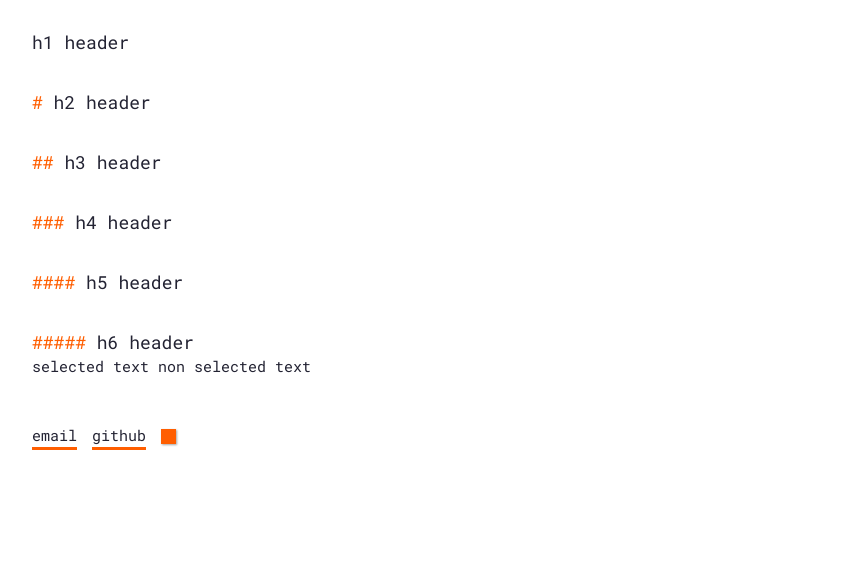
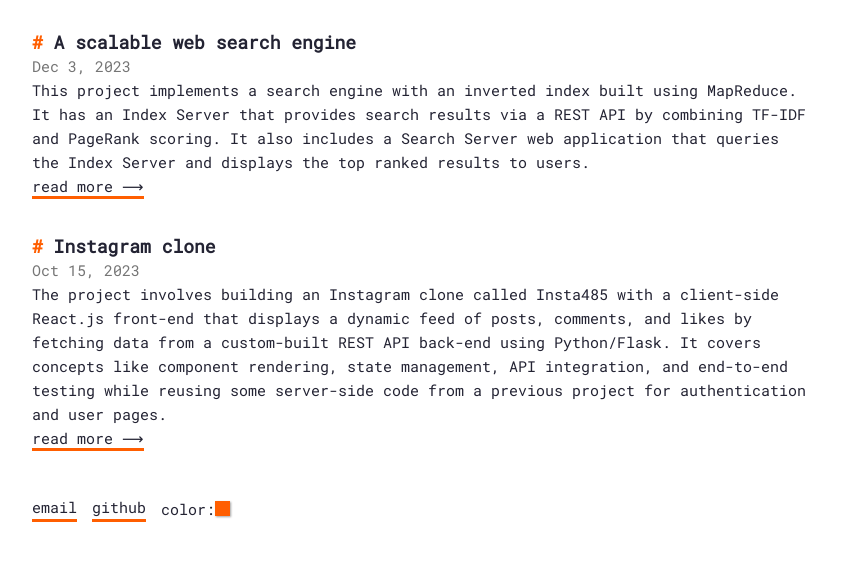
Before and after one commit to hunterros-s/SI339_final_project, a plain HTML site: page index.html in a window 1280 px wide. Shown: the part 45-606 px from the top of the page, without its empty margins (217-1061 px from the left). Drawn offline with Linux system fonts and the light colour scheme.

Commit message:
add basic content

```diff
--- a/css/blog.css
+++ b/css/blog.css
@@ -40,6 +40,10 @@ h4::before { color: var(--main-color); content: '### '; }
 h5::before { color: var(--main-color); content: '#### '; }
 h6::before { color: var(--main-color); content: '##### '; }
 
+time {
+    color: #757575;
+}
+
 header {
     display: flex;
     flex-wrap: wrap;
@@ -58,13 +62,20 @@ a:hover {
     box-shadow: var(--box-shadow);
 }
 
+.title {
+    font-weight: bold;
+}
+.title a {
+    border: none;
+}
+
 /* Footer styling */
 footer {
     margin-top: 3em;
     display: flex;
     align-items: center;
 }
-footer > * {
+footer > a {
     display: block;
     margin-right: 1rem;
 }
--- a/index.html
+++ b/index.html
@@ -17,17 +17,35 @@
         <nav>links here</nav>
     </header>
     <main>
-        <h1>h1 header</h1>
-        <h2>h2 header</h2>
-        <h3>h3 header</h3>
-        <h4>h4 header</h4>
-        <h5>h5 header</h5>
-        <h6>h6 header</h6>
-        <p>selected text non selected text</p>
+        <div class="blog-item">
+            <h2 class="title"><a href="test">
+                A scalable web search engine
+            </a></h2>
+            <time datetime="2023-12-3">
+                Dec 3, 2023
+            </time>
+            <p>
+                This project implements a search engine with an inverted index built using MapReduce. It has an Index Server that provides search results via a REST API by combining TF-IDF and PageRank scoring. It also includes a Search Server web application that queries the Index Server and displays the top ranked results to users.
+            </p>
+            <a href="test.com">read more ⟶</a>
+        </div>
+        <div class="blog-item">
+            <h2 class="title"><a href="test">
+                Instagram clone
+            </a></h2>
+            <time datetime="2023-10-15">
+                Oct 15, 2023
+            </time>
+            <p>
+                The project involves building an Instagram clone called Insta485 with a client-side React.js front-end that displays a dynamic feed of posts, comments, and likes by fetching data from a custom-built REST API back-end using Python/Flask. It covers concepts like component rendering, state management, API integration, and end-to-end testing while reusing some server-side code from a previous project for authentication and user pages.
+            </p>
+            <a href="test.com">read more ⟶</a>
+        </div>
     </main>
     <footer>
         <a href="mailto:hlross@umich.edu">email</a>
         <a href="https://github.com/hunterros-s">github</a>
+        <label for="color-picker">color: </label>
         <span id="color-picker-wrapper">
             <input id="color-picker" type="color" value="#ff5e00" />
         </span>
```
